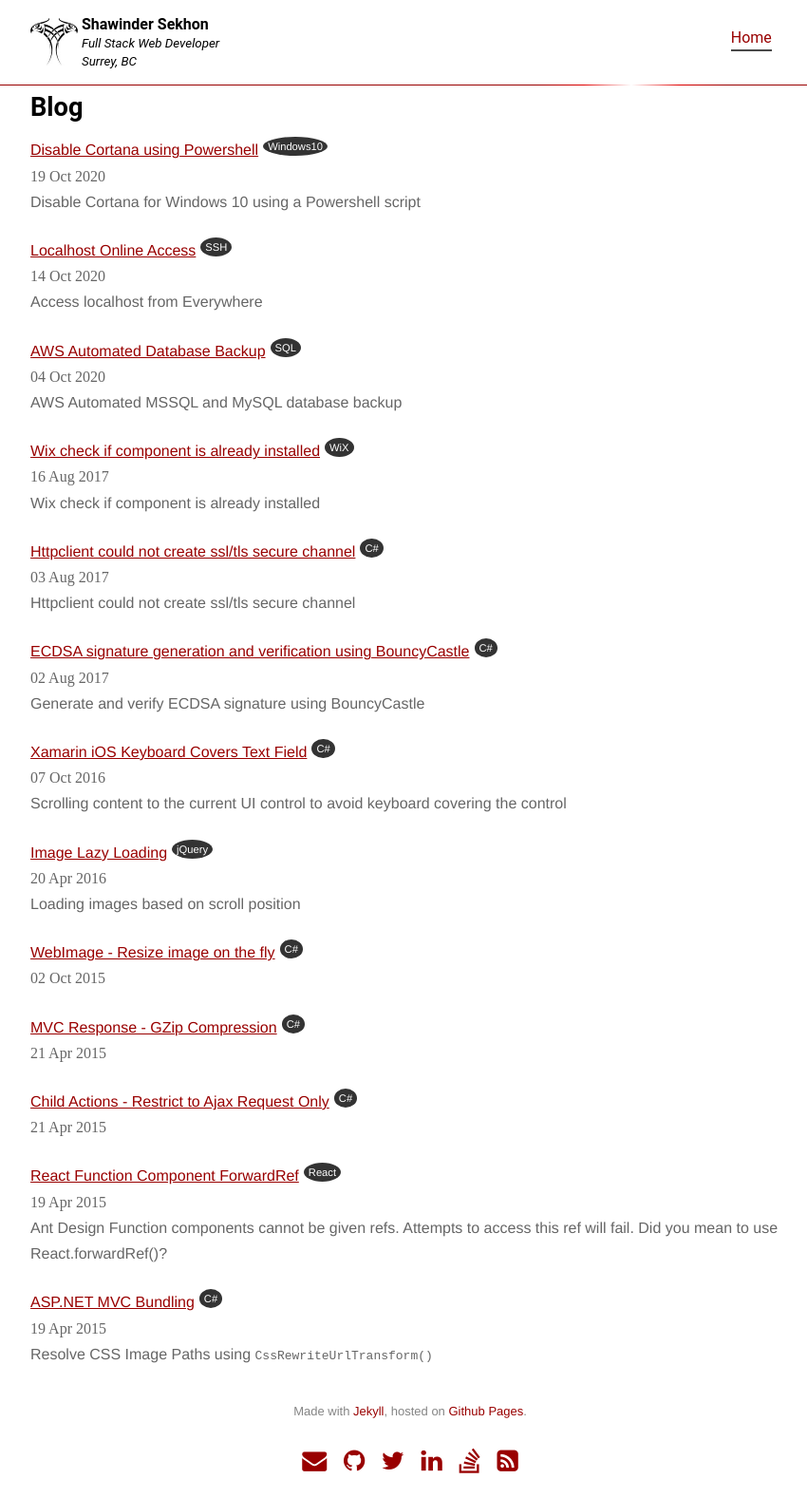
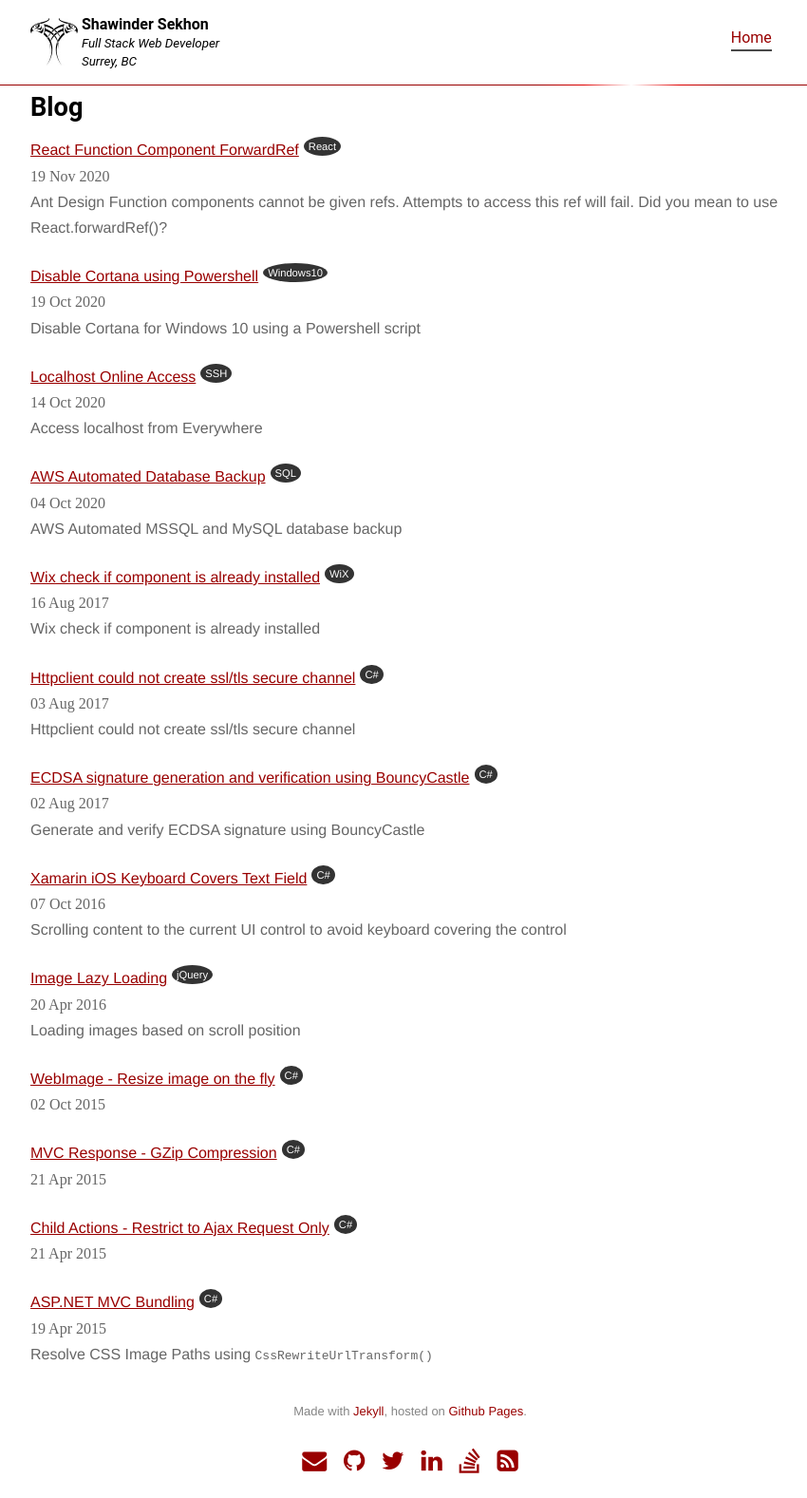
Before and after one commit to shawinder/shawinder.github.io, a Jekyll site: the page built from blog/index.html, in a window 1280 px wide. Shown: the whole page at 95% size, without its empty margins (208-1058 px from the left). Built offline with Jekyll 4.4.1, drawn with Linux system fonts in a browser that asks for light colours; nearby versions of some CDN libraries.

Commit message:
Update 2020-11-19-ant-design-react-function-component-forward-ref.md

```diff
--- a/_posts/2020-11-19-ant-design-react-function-component-forward-ref.md
+++ b/_posts/2020-11-19-ant-design-react-function-component-forward-ref.md
@@ -4,7 +4,7 @@ lang: React
 title: React Function Component ForwardRef
 comments: true
 description : Ant Design Function components cannot be given refs. Attempts to access this ref will fail. Did you mean to use React.forwardRef()?
-date: 2015-04-19
+date: 2020-11-19
 header_desc: Function components cannot be given refs. Attempts to access this ref will fail
 ---
 
```
